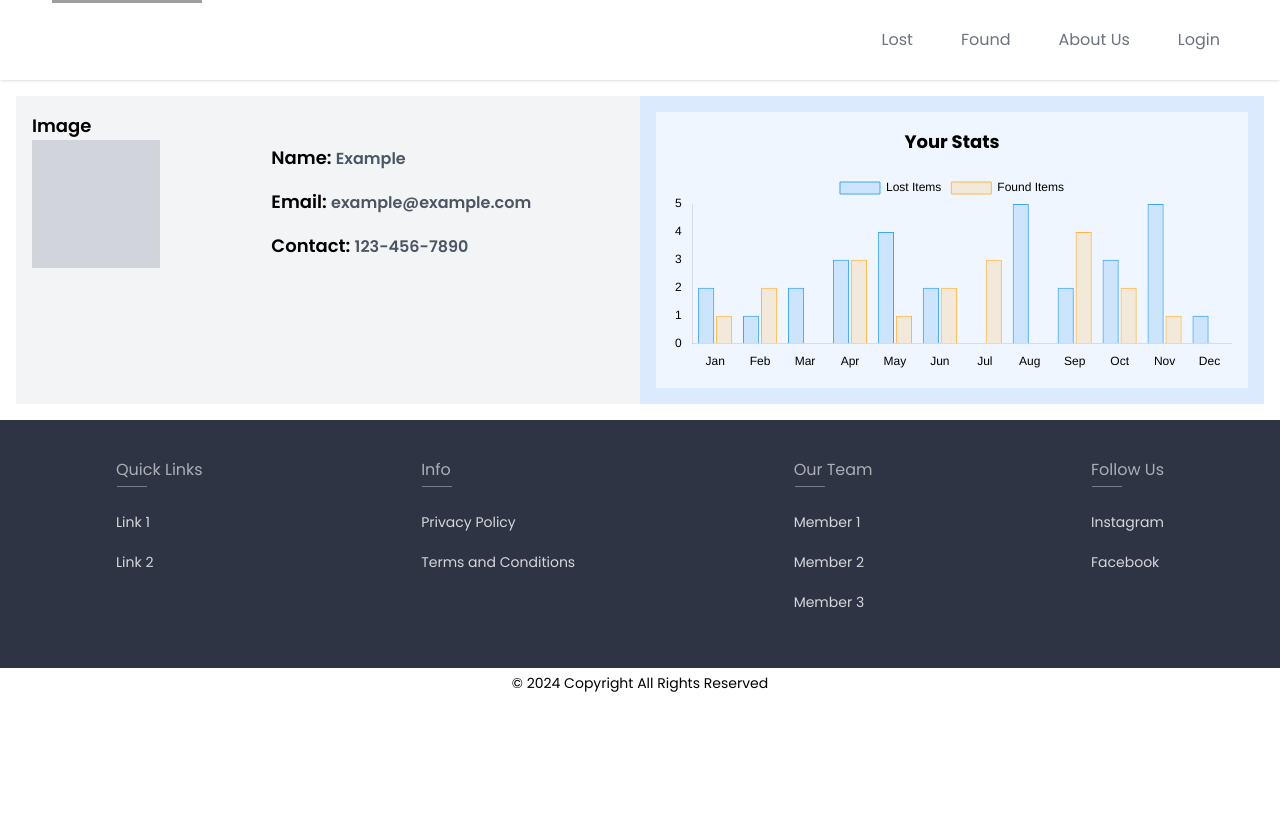
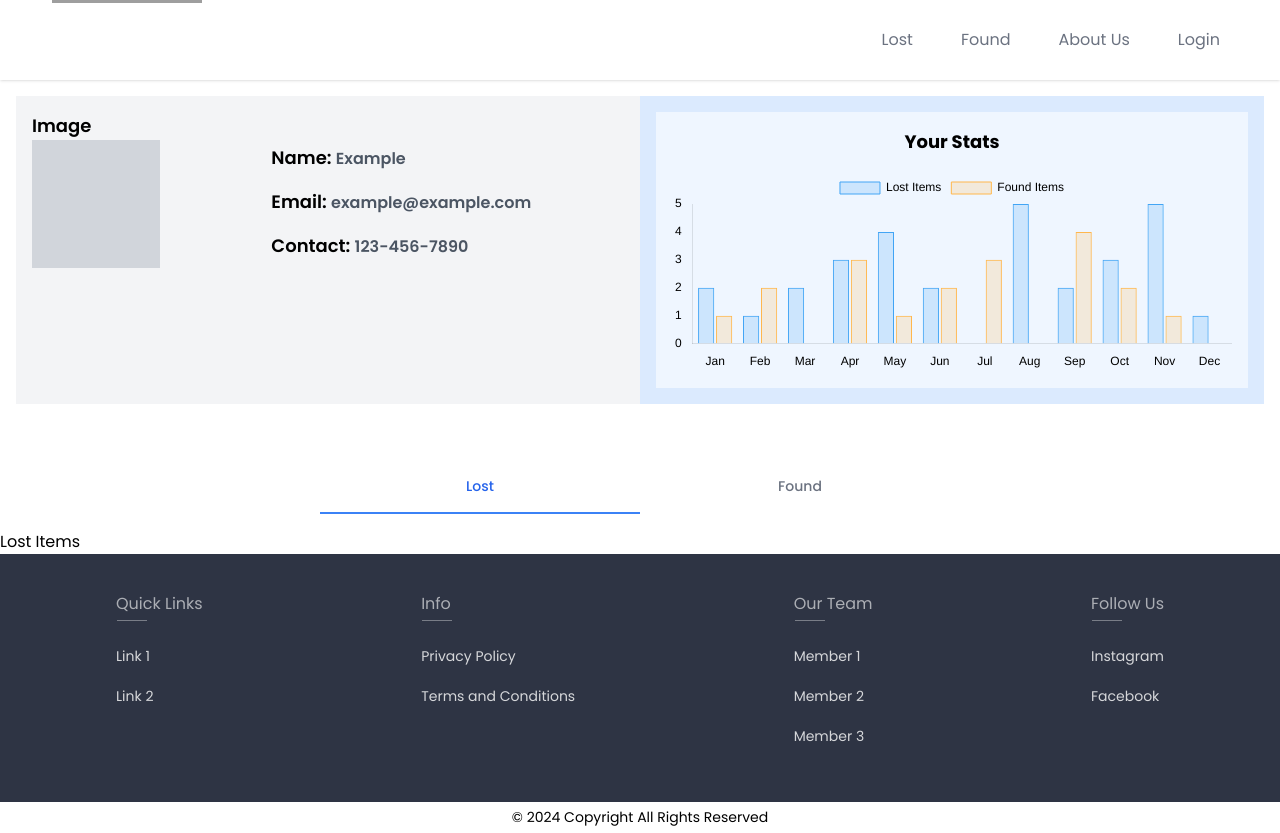
Before and after one commit to Vishal-1004/Lost-Found-Web-Application, a React (Vite) app in the folder frontend/: page /profile in a window 1280 px wide. Before the commit the page ends 800 px from the top, so only its background shows below. Built offline with nearby package versions, Linux system fonts and the light colour scheme; grey boxes are pictures that could not be loaded.

Commit message:
Added The Lost/Found Tabs with Sample Data

```diff
--- /dev/null
+++ b/frontend/src/components/Tabs.jsx
@@ -0,0 +1,66 @@
+// src/components/Tabs.js
+import { useState } from 'react';
+// import ItemCarousel from './ItemCarousel';
+// import UserFoundation from './UserFound';
+import ItemCard from './ItemCard';
+function Tabs() {
+  const [activeTab, setActiveTab] = useState('Lost');
+
+  return (
+    <div className="w-full mt-10">
+      <div className="w-full border-gray-200">
+        <nav className="flex justify-center">
+          <button
+            className={`w-full max-w-xs py-4 text-center border-b-2 font-medium text-sm ${activeTab === 'Lost' ? 'border-blue-500 text-blue-600' : 'border-transparent text-gray-500 hover:text-gray-700 hover:border-gray-300'}`}
+            onClick={() => setActiveTab('Lost')}
+          >
+            Lost
+          </button>
+          <button
+            className={`w-full max-w-xs py-4 text-center border-b-2 font-medium text-sm ${activeTab === 'Found' ? 'border-blue-500 text-blue-600' : 'border-transparent text-gray-500 hover:text-gray-700 hover:border-gray-300'}`}
+            onClick={() => setActiveTab('Found')}
+          >
+            Found
+          </button>
+        </nav>
+      </div>
+      <div className="mt-4">
+        {activeTab === 'Lost' && (
+          <div>
+            {/* Lost content goes here */}
+            <p>Lost Items</p>
+          </div>
+        )}
+        {activeTab === 'Found' && (
+          <div className='flex flex-wrap overflow-hidden py-4 justify-center'>
+            {/* Found content goes here */}
+            {/* <p>Found Items</p> */}
+            <ItemCard url = {"https://www.sunglassculture.net/wp-content/uploads/Ray-Ban-Sunglass-RB3701-002-71-black-green-aviator-metal-square-driving-fishing-fashion-style-trending-mens-sunglass-culture-side.jpg"}
+            title= {"Sample Card"}
+            date ={"2024-07-07"}
+            about={"Lorem Ipsum Lorem Ipsum"}
+            location={"AB3"}/>
+             <ItemCard url = {"https://www.sunglassculture.net/wp-content/uploads/Ray-Ban-Sunglass-RB3701-002-71-black-green-aviator-metal-square-driving-fishing-fashion-style-trending-mens-sunglass-culture-side.jpg"}
+            title= {"Sample Card"}
+            date ={"2024-07-07"}
+            about={"Lorem Ipsum Lorem Ipsum"}
+            location={"AB3"}/>
+             <ItemCard url = {"https://www.sunglassculture.net/wp-content/uploads/Ray-Ban-Sunglass-RB3701-002-71-black-green-aviator-metal-square-driving-fishing-fashion-style-trending-mens-sunglass-culture-side.jpg"}
+            title= {"Sample Card"}
+            date ={"2024-07-07"}
+            about={"Lorem Ipsum Lorem Ipsum"}
+            location={"AB3"}/>
+             <ItemCard url = {"https://www.sunglassculture.net/wp-content/uploads/Ray-Ban-Sunglass-RB3701-002-71-black-green-aviator-metal-square-driving-fishing-fashion-style-trending-mens-sunglass-culture-side.jpg"}
+            title= {"Sample Card"}
+            date ={"2024-07-07"}
+            about={"Lorem Ipsum Lorem Ipsum"}
+            location={"AB3"}/>
+          </div>
+
+        )}
+      </div>
+    </div>
+  );
+}
+
+export default Tabs;
--- a/frontend/src/pages/Profile.jsx
+++ b/frontend/src/pages/Profile.jsx
@@ -1,12 +1,18 @@
 // import React from 'react'
 import Info from '../components/Info'
 import Stats from '../components/Stats'
+import Tabs from '../components/Tabs'
 
 function Profile() {
   return (
+    <div>
     <div className='p-4 flex flex-col md:flex-row '>
         <Info/>
         <Stats/>
+    </div>
+    <div>
+      <Tabs/>
+    </div>
     </div>
   )
 }
```
